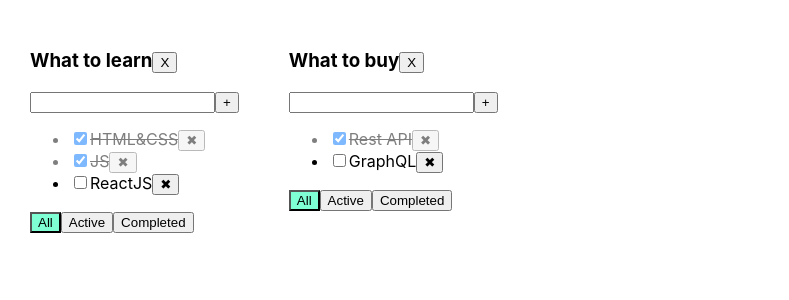
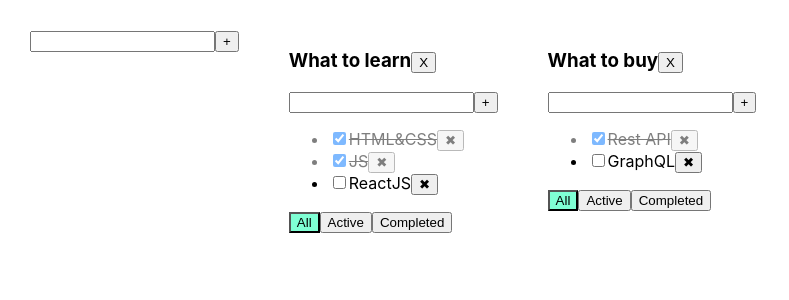
Before and after one commit to grigorydobrenko/todo-list, a React (Create React App) app: page / in a window 1280 px wide. Shown: the top 300 px of the page, without its empty margins (0-789 px from the left). Built offline with nearby package versions, Linux system fonts and the light colour scheme.

Commit message:
add universal components

```diff
--- a/src/App.tsx
+++ b/src/App.tsx
@@ -2,6 +2,7 @@ import React, {useState} from 'react';
 import './App.css';
 import {TaskType, Todolist} from './Todolist';
 import {v1} from "uuid";
+import {AddItemForm} from "./components/AddItemForm";
 
 export type FilterType = 'all' | 'active' | 'completed'
 export type TodolistsType = {
@@ -63,8 +64,27 @@ function App() {
         })
     }
 
+
+    const addTodolist = (newTitle: string) => {
+        // console.log(newTitle)
+        let newTodoListID = v1()
+        let newTodo: TodolistsType = {id: newTodoListID, title: newTitle, filter: 'all'}
+        setTodolists([newTodo, ...todolists])
+        setTasks({...tasks, [newTodoListID]: []})
+    }
+
+
+    const editTask = (todolistId: string, taskId: string, newTitle: string) => {
+        setTasks({...tasks, [todolistId]: tasks[todolistId].map(t => taskId === t.id ? {...t, title: newTitle} : t)})
+    }
+
+    const editTitle = (todolistId: string, newTitle: string) => {
+        setTodolists(todolists.map(tl => tl.id === todolistId ? {...tl, title: newTitle} : tl))
+    }
+
     return (
         <div className="App">
+            <AddItemForm callBack={addTodolist}/>
             {todolists.map(tl => {
                 let taskForTodoList = tasks[tl.id]
 
@@ -86,6 +106,8 @@ function App() {
                         changeTaskStatus={changeTaskStatus}
                         filter={tl.filter}
                         removeTodolist={removeTodolist}
+                        editTask={editTask}
+                        editTitle={editTitle}
                     />
                 )
             })}
--- a/src/Todolist.tsx
+++ b/src/Todolist.tsx
@@ -1,5 +1,7 @@
-import React, {ChangeEvent, KeyboardEvent, useState} from 'react';
+import React, {ChangeEvent} from 'react';
 import {FilterType} from "./App";
+import {AddItemForm} from "./components/AddItemForm";
+import EditableSpan from "./components/EditableSpan";
 
 export type TaskType = {
     id: string
@@ -18,14 +20,16 @@ type PropsType = {
     changeTaskStatus: (todolistID: string, taskID: string, isDone: boolean) => void
     filter: FilterType
     removeTodolist: (todolistID: string) => void
+    editTask: (todolistId: string, taskId: string, newTitle: string) => void
+    editTitle: (todolistId: string, newTitle: string) => void
 }
 
 export function Todolist(props: PropsType) {
 
-    const [title, setTitle] = useState<string>('')
-    const [error, setError] = useState<string | null>(null)
+    // const [title, setTitle] = useState<string>('')
+    // const [error, setError] = useState<string | null>(null)
 
-    const addTask = () => {
+    /* const addTask = () => {
          let trimmed = title.trim()
          if (trimmed) {
              props.addTask(props.todolistId, trimmed)
@@ -34,26 +38,26 @@ export function Todolist(props: PropsType) {
          } else {
              setError('Title is required')
          }
-    }
+     }*/
 
     const removeTodolistHandler = () => {
         props.removeTodolist(props.todolistId)
     }
 
-    const onChangeHandler = (e: ChangeEvent<HTMLInputElement>) => {
+    /*const onChangeHandler = (e: ChangeEvent<HTMLInputElement>) => {
         setTitle(e.currentTarget.value)
-    }
-    const newTaskClickHandler = () => {
-        addTask()
-    }
-    const onKeyDownHandler = (e: KeyboardEvent<HTMLInputElement>) => {
+    }*/
+    /* const newTaskClickHandler = () => {
+         addTask(props.todolistId, newTitle)
+     }*/
+    /* const onKeyDownHandler = (e: KeyboardEvent<HTMLInputElement>) => {
          error && setError(null)
          if (e.key === 'Enter') {
              addTask()
          }
-    }
+     }*/
 
-    const errorClass = error ? 'error' : ''
+    // const errorClass = error ? 'error' : ''
 
     const buttonAllClass = props.filter === 'all' ? 'active-filter' : ''
     const buttonActiveClass = props.filter === 'active' ? 'active-filter' : ''
@@ -70,13 +74,26 @@ export function Todolist(props: PropsType) {
         props.changeFilter(props.todolistId, 'completed')
     }
 
+    const addTaskHandler = (newTitle: string) => {
+        props.addTask(props.todolistId, newTitle)
+    }
+
+    const editTaskHandler = (taskID: string, newTitle: string) => {
+        props.editTask(props.todolistId, taskID, newTitle)
+    }
+
+    const editTitleHandler = (newTitle: string) => {
+        props.editTitle(props.todolistId, newTitle)
+    }
+
     return (<div>
             <h3>
-                {props.title}
+                {/*{props.title}*/}
+                <EditableSpan title={props.title} onChange={editTitleHandler}/>
                 <button onClick={removeTodolistHandler}>X</button>
             </h3>
-
-            <div>
+            <AddItemForm callBack={addTaskHandler}/>
+            {/*   <div>
                 <input
                     value={title}
                     onChange={onChangeHandler}
@@ -85,7 +102,7 @@ export function Todolist(props: PropsType) {
                 />
                 <button onClick={newTaskClickHandler}>+</button>
                 {error && <div className={'error-message'}>{error}</div>}
-            </div>
+            </div>*/}
             <ul>
                 {props.tasks.map(task => {
                     const onClickHandler = () => props.removeTask(props.todolistId, task.id)
@@ -96,7 +113,10 @@ export function Todolist(props: PropsType) {
                     return (
                         <li key={task.id} className={taskIsDone}>
                             <input type="checkbox" checked={task.isDone} onChange={onChangeHandler}/>
-                            <span>{task.title}</span>
+                            <EditableSpan title={task.title} onChange={(newTitle) => {
+                                editTaskHandler(task.id, newTitle)
+                            }}/>
+                            {/*<span>{task.title}</span>*/}
                             <button onClick={onClickHandler}>✖</button>
                         </li>
                     )
--- /dev/null
+++ b/src/components/AddItemForm.tsx
@@ -0,0 +1,54 @@
+import React, {ChangeEvent, KeyboardEvent, useState} from 'react';
+
+type AddItemFormPropsType = {
+    callBack: (newTitle:string) => void
+}
+
+
+export const AddItemForm = (props:AddItemFormPropsType) => {
+    const [title, setTitle] = useState<string>('')
+    const [error, setError] = useState<string | null>(null)
+
+    const onChangeHandler = (e: ChangeEvent<HTMLInputElement>) => {
+        setTitle(e.currentTarget.value)
+    }
+
+    const onKeyDownHandler = (e: KeyboardEvent<HTMLInputElement>) => {
+        error && setError(null)
+        if (e.key === 'Enter') {
+            addTask()
+        }
+    }
+
+    const addTask = () => {
+        let trimmed = title.trim()
+        if (trimmed) {
+            props.callBack(trimmed)
+            setTitle('')
+            setError(null)
+        } else {
+            setError('Title is required')
+        }
+    }
+
+    const errorClass = error ? 'error' : ''
+
+
+    const newTaskClickHandler = () => {
+        addTask()
+    }
+
+
+    return (
+        <div>
+            <input
+                value={title}
+                onChange={onChangeHandler}
+                onKeyDown={onKeyDownHandler}
+                className={errorClass}
+            />
+            <button onClick={newTaskClickHandler}>+</button>
+            {error && <div className={'error-message'}>{error}</div>}
+        </div>
+    );
+};
--- /dev/null
+++ b/src/components/EditableSpan.tsx
@@ -0,0 +1,37 @@
+import React, {ChangeEvent, useState} from 'react';
+
+
+type EditableSpanPropsType = {
+    title: string
+    onChange:(newTitle:string)=>void
+}
+
+const EditableSpan = (props: EditableSpanPropsType) => {
+
+    const [edit, setEdit] = useState(false)
+    const [newTitle, setNewTitle] = useState(props.title)
+
+    const activateEditMode = () => {
+        setEdit(!edit)
+        addTitle()
+
+    }
+
+    const addTitle = () => {
+        if (newTitle) {
+            props.onChange(newTitle)
+        }
+    }
+
+    const onChangeHandler = (e: ChangeEvent<HTMLInputElement>) => {
+        setNewTitle(e.currentTarget.value)
+    }
+
+    return (
+        edit ? <input value={newTitle} autoFocus onBlur={activateEditMode} onChange={onChangeHandler}/> :
+            <span onDoubleClick={activateEditMode}>{props.title}</span>
+
+    );
+};
+
+export default EditableSpan;
```
Lines whose indentation alone changed are shown as unchanged.
